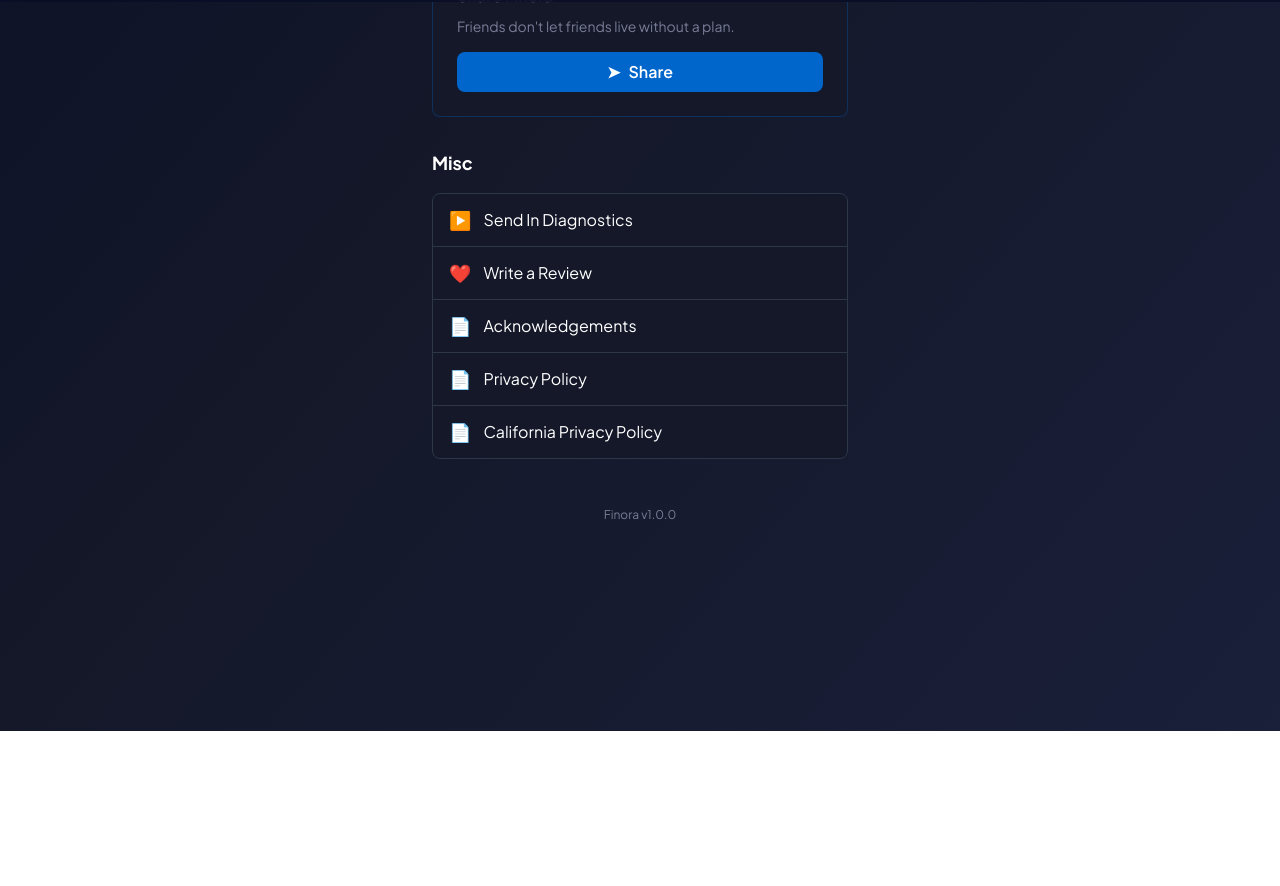
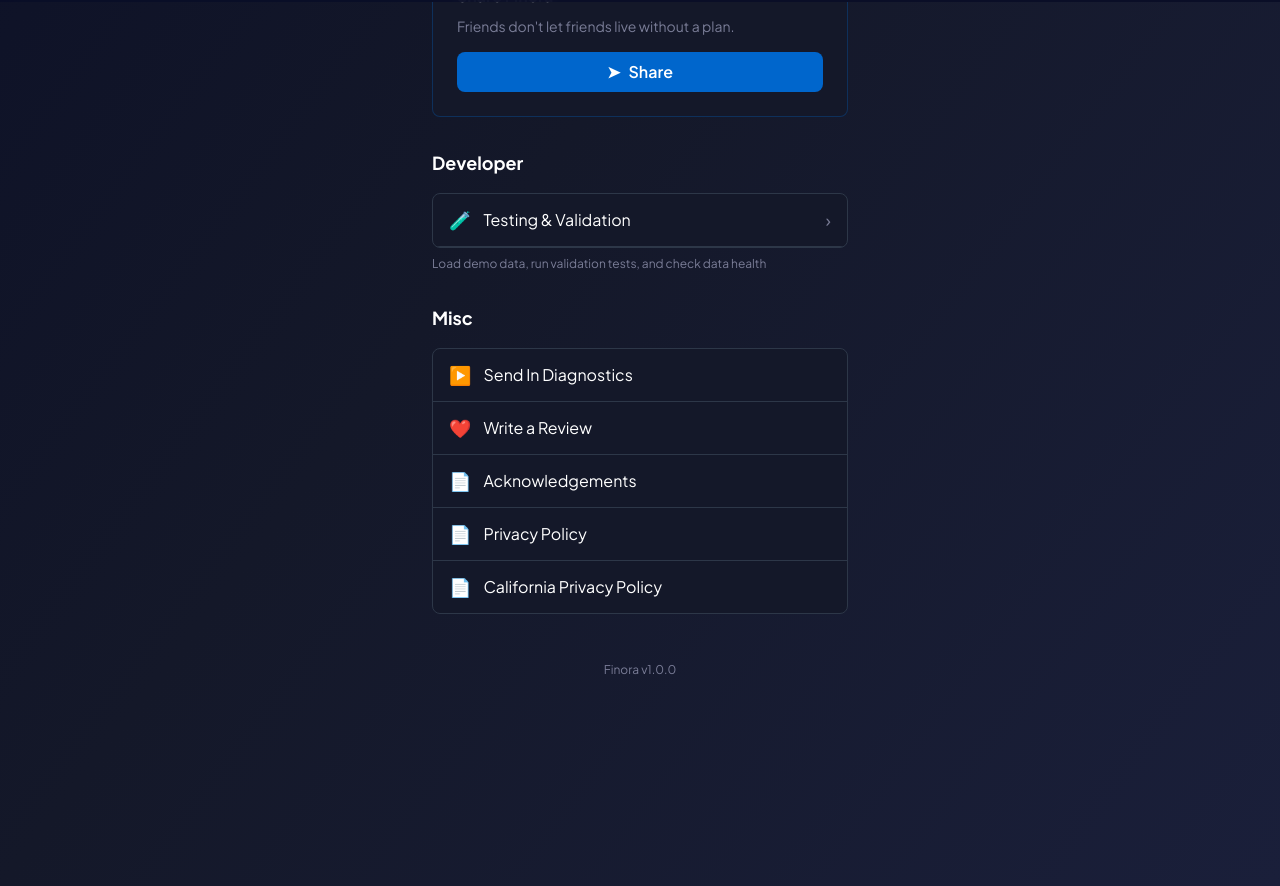
Before and after one commit to Nithyon/Finora, a Next.js app: page /settings in a window 1280 px wide. Shown: the part 798-1684 px from the top of the page. Before the commit the page ends 1529 px from the top, so only its background shows below. Built offline with nearby package versions, Linux system fonts and the light colour scheme; no server answers.

Commit message:
Add developer testing link to settings page

```diff
--- a/app/settings/page.tsx
+++ b/app/settings/page.tsx
@@ -112,6 +112,22 @@ export default function SettingsPage() {
           </button>
         </div>
 
+        {/* Developer Section */}
+        <div className="mb-8">
+          <h2 className="text-white font-bold text-lg mb-4">Developer</h2>
+          <div className="space-y-0 bg-[#141829] border border-[#2d3748] rounded-lg overflow-hidden">
+            <Link
+              href="/dev-test"
+              className="w-full px-4 py-3 flex items-center gap-3 text-white hover:bg-[#1a1f3a] transition border-b border-[#2d3748]"
+            >
+              <span className="text-lg">🧪</span>
+              <span>Testing & Validation</span>
+              <span className="text-[#7a7d97] text-lg ml-auto">›</span>
+            </Link>
+          </div>
+          <p className="text-[#7a7d97] text-xs mt-2">Load demo data, run validation tests, and check data health</p>
+        </div>
+
         {/* Misc Section */}
         <div className="mb-8">
           <h2 className="text-white font-bold text-lg mb-4">Misc</h2>
```
